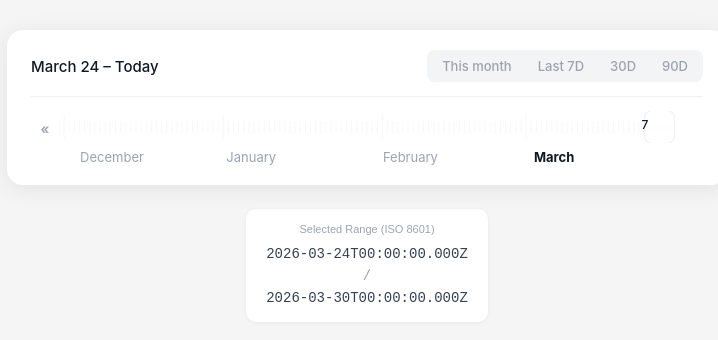
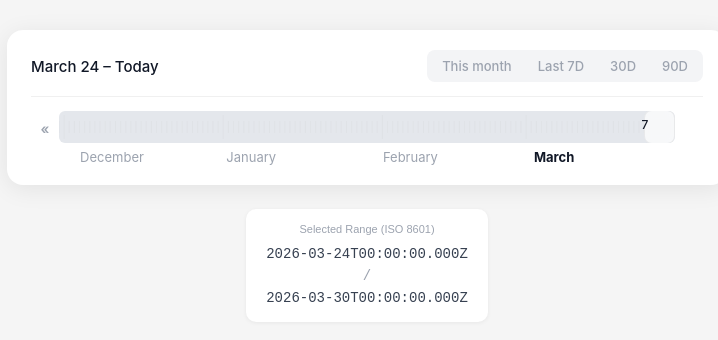
Before and after one commit to assada/date-picker, a React (Vite) app: page / in a window 1280 px wide. Shown: the part 224-564 px from the top of the page, without its empty margins (273-991 px from the left). Built offline with nearby package versions, Linux system fonts and the light colour scheme.

Commit message:
fix: darker track background for better range highlight contrast
- Track background #e4e7ec (was #eef0f3) — more contrast with white range
- Range opacity 0.7, blur 4px — frosted glass clearly visible now

```diff
--- a/src/components/DateRangePicker/DateRangePicker.module.css
+++ b/src/components/DateRangePicker/DateRangePicker.module.css
@@ -4,8 +4,8 @@
   --drp-shadow: 0 4px 24px rgba(0, 0, 0, 0.08);
   --drp-font-family: -apple-system, BlinkMacSystemFont, "Segoe UI", Roboto, sans-serif;
   --drp-track-bg: #f0f0f0;
-  --drp-range-blur: 3px;
-  --drp-range-color: rgba(255, 255, 255, 0.55);
+  --drp-range-blur: 4px;
+  --drp-range-color: rgba(255, 255, 255, 0.7);
   --drp-handle-color: #8ba4c4;
   --drp-handle-active-color: #5b7da5;
   --drp-tick-color: #c8c8c8;
@@ -132,6 +132,8 @@
 .trackContainer {
   overflow: hidden;
   position: relative;
+  background: #e4e7ec;
+  border-radius: 6px;
 }
 
 .track {
--- a/src/components/DateRangePicker/Timeline.tsx
+++ b/src/components/DateRangePicker/Timeline.tsx
@@ -1,4 +1,4 @@
-import { useRef, useState, useCallback, useEffect } from "react";
+import { useRef, useState, useCallback, useEffect, useMemo } from "react";
 import { motion } from "framer-motion";
 import styles from "./DateRangePicker.module.css";
 import Handle from "./Handle";
```
Also changed, not shown: gray-track.png (added).
